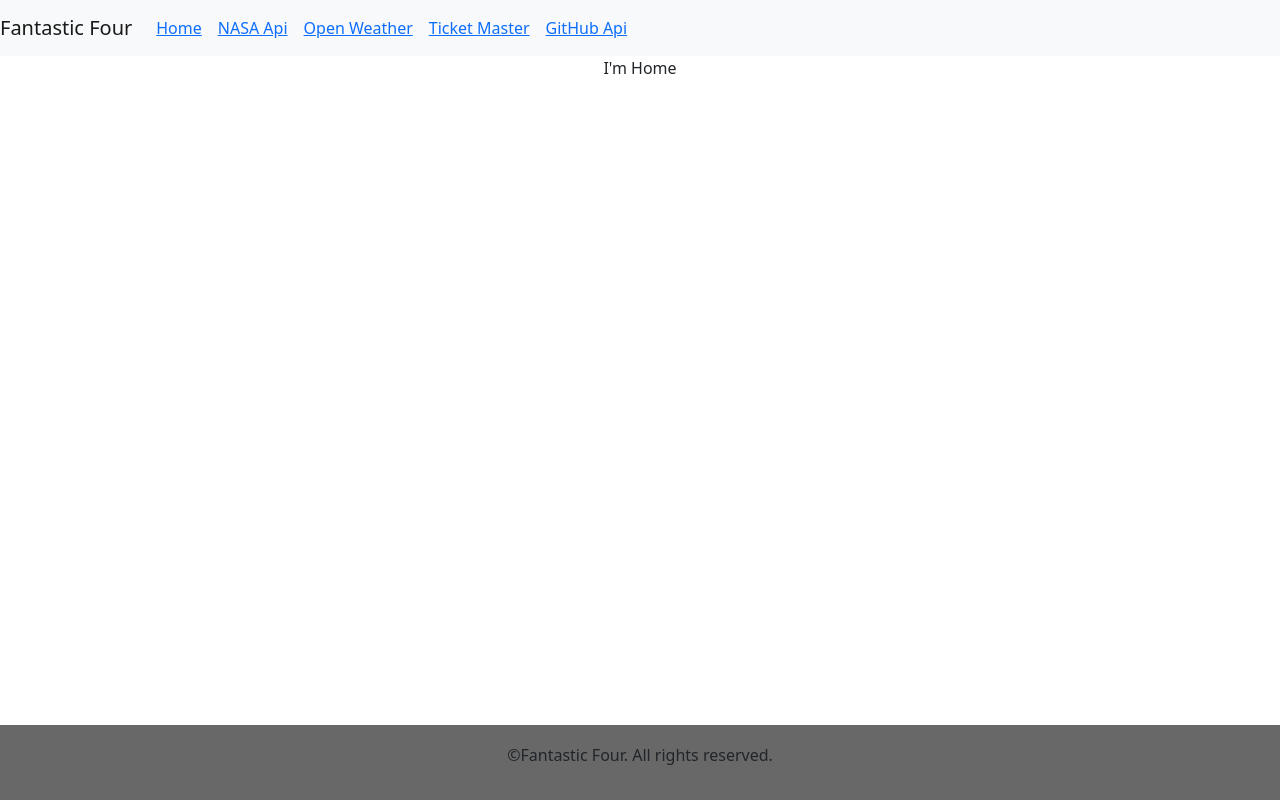
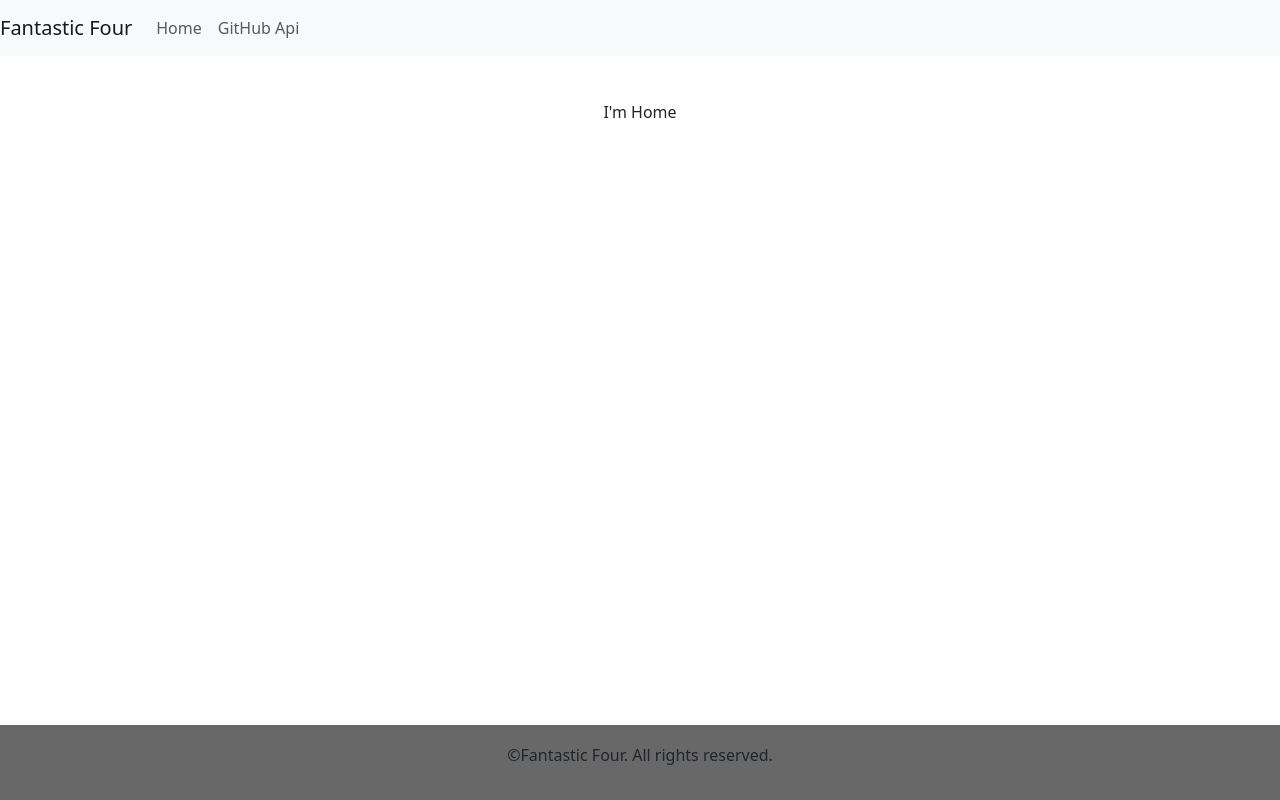
Before and after one commit to cblake35/react-team-project, a React (Create React App) app: page / in a window 1280 px wide. Built offline with nearby package versions, Linux system fonts and the light colour scheme.

Commit message:
Fixed bugs regarding my fetch buttons and also added addtional styling

```diff
--- a/src/App.css
+++ b/src/App.css
@@ -37,6 +37,29 @@
   }
 }
 
+/* NavBar */
+
+.myNavBar {
+  position: fixed !important;
+  top: 0;
+  background-color: grey;
+  width: 100%;
+  z-index: 2;
+}
+
+.navlink a {
+  text-decoration: none;
+  color: rgb(90, 90, 90);
+}
+
+.navlink a:hover {
+  color: rgb(0, 43, 233)
+}
+
+.navbarbrand:hover {
+  color: rgb(0, 43, 233) !important;
+}
+
 
 /* GitHub Component */
 .commitHeading {
@@ -51,11 +74,14 @@
 .commitWrapper {
   display: flex;
   justify-content:space-evenly;
+  padding: 2% 7% 0 7%;
 }
 
 .mainDiv {
-  height: 80vh;
+  height: 100% !important;
   position: relative !important;
+  margin-bottom: 100px;
+  margin-top: 100px;
 }
 
 .commitCard {
@@ -63,37 +89,48 @@
   padding: 0 !important;
   margin: 20px 10px 20px 10px;
   width: 250px !important;
+  height: 200px !important;
+  position: relative !important;
 }
 
 .commitCard h3 {
   background-color: lightgray;
+  display: block;
   width: 100%;
-}
-
-.buttonContainer {
-  position: fixed;
-  bottom: 100px;
-  width: 300px;
-  left: 50%;
-  margin-left: -150px !important;
-}
-
-.commitCard {
-  display: block;
+  padding: 5px;
 }
 
 .commitMsg {
   display: block;
+  width: 100%;
+  padding: 3px;
 }
 
 .commitDate {
   display: block;
+  width: 100%;
+  position: absolute;
+  bottom: 0;
+  margin: 0 !important;
+  padding: 2px;
+}
+
+.buttonContainer {
+  width: 300px;
+  text-align: center;
+  width: 100%;
 }
 
 .buttonContainer Button {
   margin: 10px 20px 10px 20px;
 }
 
+@media only screen and (min-width: 1200px) {
+
+  .commitWrapper {
+    padding: 2% 22% 0 22%;
+  }
+}
 
 
 /* Footer */
@@ -102,9 +139,9 @@
   display: flex;
   align-items: center;
   background-color: rgb(104, 104, 104);
-  position: fixed;
-  bottom: 0;
   width: 100%;
   height: 75px;
   margin: 0 !important;
+  position: fixed;
+  bottom: 0;
 }
--- a/src/components/GitHubCommits.js
+++ b/src/components/GitHubCommits.js
@@ -11,7 +11,7 @@ const GitHubCommits = () => {
     let counter = pageNumber;
 
     useEffect(() => {
-        fetch(`https://api.github.com/repos/cblake35/react-team-project/commits?sha=development&page=${pageNumber}&per_page=10`)
+        fetch(`https://api.github.com/repos/cblake35/react-team-project/commits?sha=development&page=${pageNumber}&per_page=9`)
             .then((res) => res.json())
             .then((data) => setResults(data))
     }, [pageNumber])
@@ -22,18 +22,18 @@ const GitHubCommits = () => {
             return;
         } else {
             setPageNumber(counter - 1)
-            fetch(`https://api.github.com/repos/cblake35/react-team-project/commits?sha=development&page=${pageNumber}&per_page=10`)
+            fetch(`https://api.github.com/repos/cblake35/react-team-project/commits?sha=development&page=${pageNumber}&per_page=9`)
                 .then((res) => res.json())
                 .then((data) => setResults(data))
         }
     }
 
     const fetchNext = () => {
-        if (counter > results.length) {
+        if (counter >= results.length) {
             return;
         } else {
             setPageNumber(counter + 1)
-            fetch(`https://api.github.com/repos/cblake35/react-team-project/commits?sha=development&page=${pageNumber}&per_page=10`)
+            fetch(`https://api.github.com/repos/cblake35/react-team-project/commits?sha=development&page=${pageNumber}&per_page=9`)
                 .then((res) => res.json())
                 .then((data) => setResults(data))
         }
@@ -43,12 +43,11 @@ const GitHubCommits = () => {
     return (
         <div className='mainDiv'>
             <div className='componentBody'>
-                <h1 className='commitHeading'>Commits</h1>
+                <h1 className='commitHeading'>COMMITS</h1>
                 <Row className='commitWrapper'>
                     {console.log(results),
                         results.map(result => {
                             let myDate = new Date(result.commit.author.date).toLocaleString('en-US', { timezone: 'America/New_York' }).split(',').shift();
-                            console.log(myDate);
                             return (
                                 <Col xs='6' md='4' lg='2' className='commitCard'>
                                     <h3>{result.commit.author.name}</h3>
@@ -58,8 +57,7 @@ const GitHubCommits = () => {
                             )
                         })}
                 </Row>
-            </div>
-            {results.length >= 10
+                {counter <= results.length
                     ? <Row className='buttonContainer'>
                         <Col>
                             <Button onClick={fetchPrevious}>Previous</Button>
@@ -68,6 +66,8 @@ const GitHubCommits = () => {
                     </Row>
                     : undefined
                 }
+            </div>
+
 
         </div>
     )
--- a/src/main/Footer.js
+++ b/src/main/Footer.js
@@ -1,8 +1,9 @@
 import {Row} from 'reactstrap';
+import 'bootstrap/dist/css/bootstrap.css';
 
 const Footer = () => {
     return(
-        <footer>
+        <footer class='page-footer'>
             <Row className='myFooter'>
                 <p>©Fantastic Four. All rights reserved.</p>
             </Row>
--- a/src/main/Navbar.js
+++ b/src/main/Navbar.js
@@ -20,25 +20,16 @@ const MyNavBar = (props) => {
     return (
         <div className='mainNavDiv'>
             <div>
-                <Navbar color="light" light expand="md">
-                    <NavbarBrand href="/">Fantastic Four</NavbarBrand>
+                <Navbar className='myNavBar' color="light" light expand="md">
+                    <NavbarBrand className='navbarbrand' href="/">Fantastic Four</NavbarBrand>
                     <NavbarToggler onClick={toggle} />
                     <Collapse isOpen={isOpen} navbar>
                         <Nav className="mr-auto" navbar>
                             <NavItem>
-                                <NavLink><Link to='/'>Home</Link></NavLink>
+                                <NavLink className='navlink'><Link to='/'>Home</Link></NavLink>
                             </NavItem>
                             <NavItem>
-                            <NavLink><Link to='/'>NASA Api</Link></NavLink>
-                            </NavItem>
-                            <NavItem>
-                            <NavLink><Link to='/'>Open Weather</Link></NavLink>
-                            </NavItem>
-                            <NavItem>
-                            <NavLink><Link to='/'>Ticket Master</Link></NavLink>
-                            </NavItem>
-                            <NavItem>
-                            <NavLink><Link to='/githubcommits'>GitHub Api</Link></NavLink>
+                                <NavLink className='navlink'><Link to='/githubcommits'>GitHub Api</Link></NavLink>
                             </NavItem>
                         </Nav>
                     </Collapse>
@@ -46,9 +37,6 @@ const MyNavBar = (props) => {
             </div>
             <div className='router'>
                 <Switch>
-                    <Route exact path='/'><Home /></Route>
-                    <Route exact path='/'><Home /></Route>
-                    <Route exact path='/'><Home /></Route>
                     <Route exact path='/'><Home /></Route>
                     <Route exact path='/githubcommits'><GitHubCommits /></Route>
                 </Switch>
```
Lines whose indentation alone changed are shown as unchanged.
